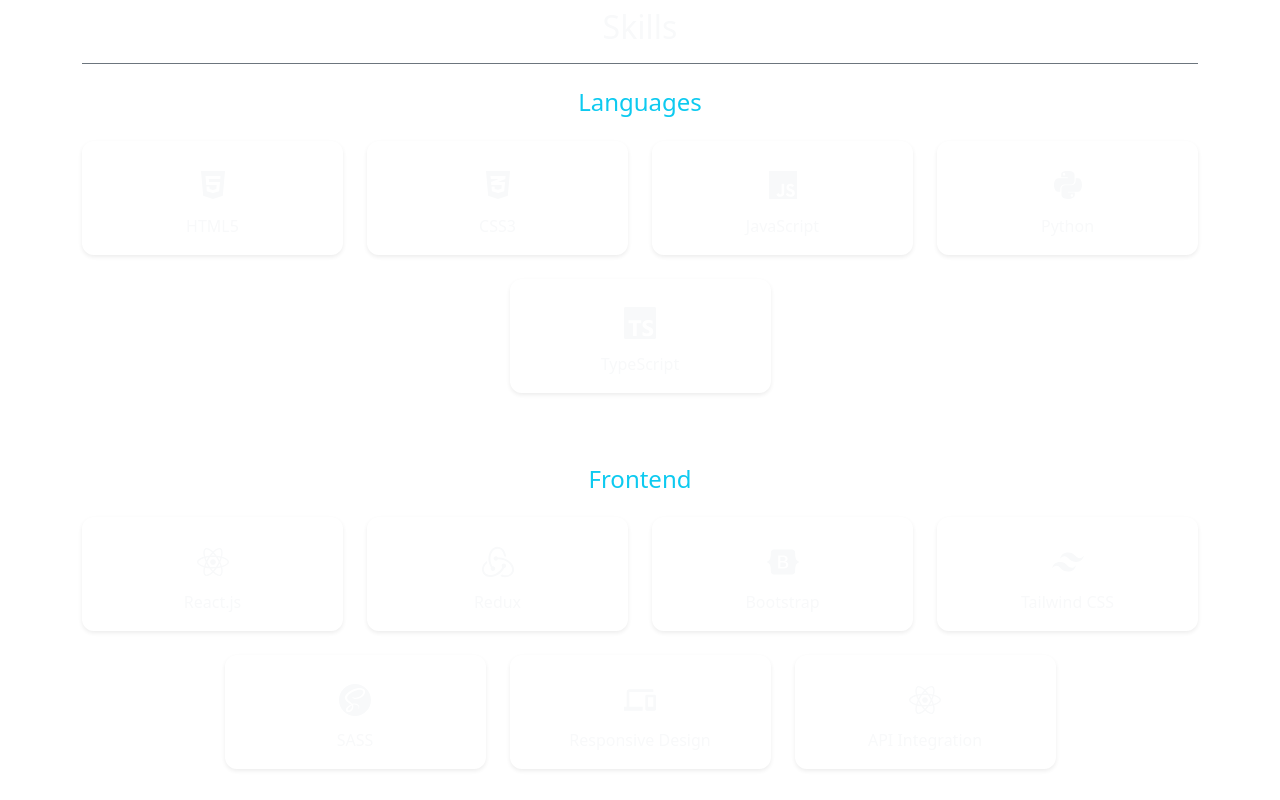
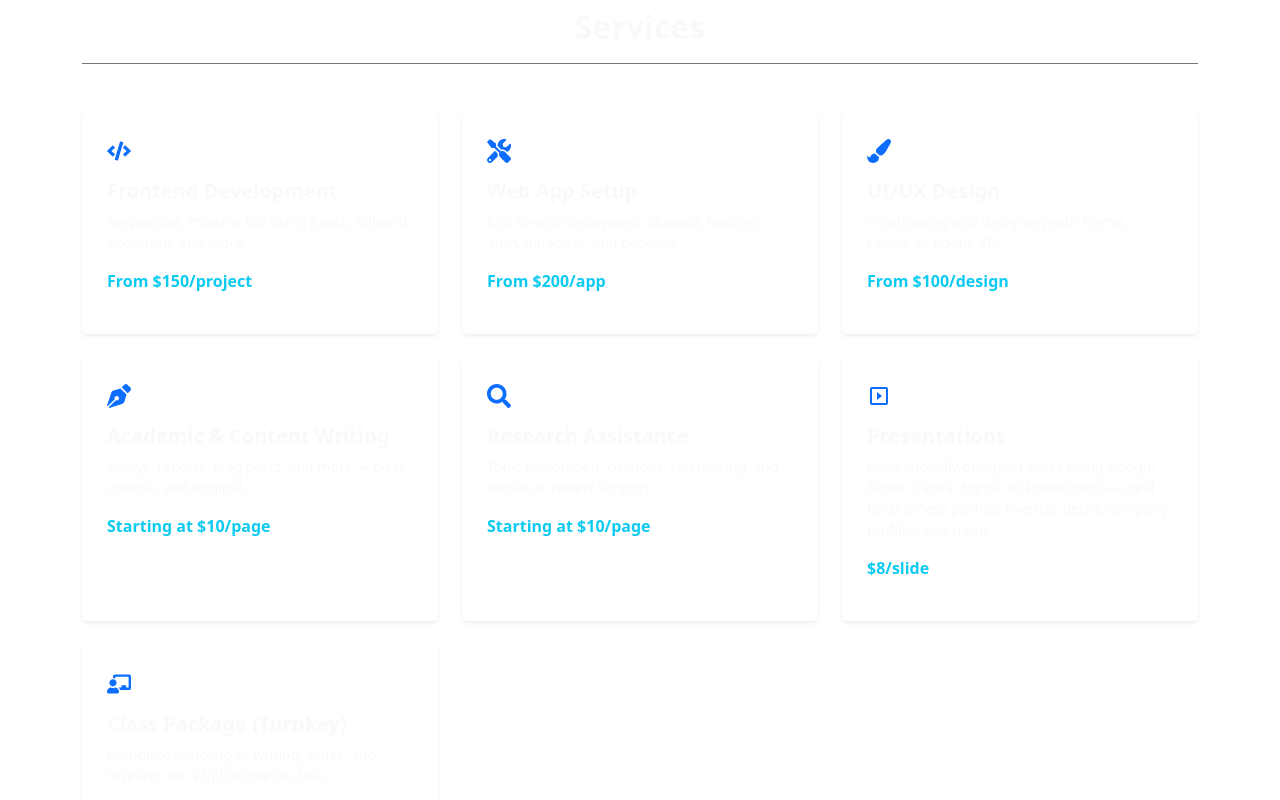
Before and after one commit to elishaoigara/portfolio-site, a React (Create React App) app: page / in a window 1280 px wide. Shown: the part 1420-2220 px from the top of the page. Built offline with nearby package versions, Linux system fonts and the light colour scheme.

Commit message:
services option

```diff
--- a/src/App.js
+++ b/src/App.js
@@ -3,6 +3,7 @@ import ParticlesBackground from './components/ParticlesBackground';
 import Navbar from './components/Navbar';
 import Hero from './components/Hero';
 import About from './components/About';
+import Services from './components/Services'; // ✅ Added
 import Skills from './components/Skills';
 import Projects from './components/Projects';
 import Contact from './components/Contact';
@@ -21,6 +22,7 @@ function App() {
       <Navbar />
       <Hero />
       <About />
+      <Services /> {/* ✅ New Services section */}
       <Skills />
       <Projects />
       <Contact />
--- a/src/components/Navbar.js
+++ b/src/components/Navbar.js
@@ -1,15 +1,16 @@
 import React from 'react';
 import Scrollspy from 'react-scrollspy';
 
-function Navbar() {
 const navLinks = [
   { href: '#hero', label: 'Home' },
   { href: '#about', label: 'About' },
+  { href: '#services', label: 'Services' },
   { href: '#skills', label: 'Skills' },
   { href: '#projects', label: 'Projects' },
   { href: '#contact', label: 'Contact' },
 ];
 
+function Navbar() {
   return (
     <>
       <nav
@@ -26,7 +27,7 @@ function Navbar() {
             Elisha
           </a>
 
-          {/* Mobile toggle button */}
+          {/* Toggler for mobile offcanvas */}
           <button
             className="navbar-toggler"
             type="button"
@@ -37,17 +38,17 @@ function Navbar() {
             <span className="navbar-toggler-icon"></span>
           </button>
 
-          {/* Desktop Navigation */}
-          <div className="d-none d-lg-block ms-auto">
+          {/* Desktop Nav */}
+          <div className="collapse navbar-collapse d-none d-lg-block">
             <Scrollspy
               items={navLinks.map(link => link.href.replace('#', ''))}
               currentClassName="active"
               componentTag="ul"
-              className="navbar-nav text-center"
+              className="navbar-nav ms-auto"
               offset={-100}
             >
-              {navLinks.map((link, idx) => (
-                <li key={idx} className="nav-item">
+              {navLinks.map((link, index) => (
+                <li className="nav-item" key={index}>
                   <a
                     href={link.href}
                     className="nav-link text-light px-3"
--- /dev/null
+++ b/src/components/Services.js
@@ -0,0 +1,80 @@
+import React from 'react';
+import { FaCode, FaPaintBrush, FaTools, FaPenNib, FaSearch, FaChalkboardTeacher, FaLaptop } from 'react-icons/fa';
+import { MdSlideshow } from 'react-icons/md';
+
+function Services() {
+  const services = [
+    {
+      icon: <FaCode size={24} />,
+      title: 'Frontend Development',
+      description: 'Responsive, modern UIs using React, Tailwind, Bootstrap, and more.',
+      price: 'From $150/project',
+    },
+    {
+      icon: <FaTools size={24} />,
+      title: 'Web App Setup',
+      description: 'End-to-end deployment: domain, hosting, auth, database, and backups.',
+      price: 'From $200/app',
+    },
+    {
+      icon: <FaPaintBrush size={24} />,
+      title: 'UI/UX Design',
+      description: 'Wireframing and designing with Figma, Canva, or Adobe XD.',
+      price: 'From $100/design',
+    },
+    {
+      icon: <FaPenNib size={24} />,
+      title: 'Academic & Content Writing',
+      description: 'Essays, reports, blog posts, and more — clear, concise, and original.',
+      price: 'Starting at $10/page',
+    },
+    {
+      icon: <FaSearch size={24} />,
+      title: 'Research Assistance',
+      description: 'Topic exploration, citations, referencing, and literature review support.',
+      price: 'Starting at $10/page',
+    },
+    {
+      icon: <MdSlideshow size={24} />,
+      title: 'Presentations',
+      description: 'Professionally designed slides using Google Slides, Canva, Figma, or PowerPoint — ideal for business pitches, investor decks, company profiles, and more.',
+      price: '$8/slide',
+    },
+    {
+      icon: <FaChalkboardTeacher size={24} />,
+      title: 'Class Package (Turnkey)',
+      description: 'Complete handling of writing, slides, and research for a full course or class.',
+      price: 'From $250/class',
+    },
+  ];
+
+  return (
+    <section id="services" className="py-5 text-light" style={{ background: 'transparent' }} data-aos="fade-up">
+      <div className="container">
+        <h2 className="mb-5 text-center fw-bold border-bottom border-secondary pb-3">Services</h2>
+        <div className="row g-4">
+          {services.map((service, index) => (
+            <div className="col-sm-12 col-md-6 col-lg-4" key={index}>
+              <div
+                className="p-4 h-100 rounded shadow-sm"
+                style={{
+                  background: 'rgba(255, 255, 255, 0.05)',
+                  backdropFilter: 'blur(10px)',
+                  border: '1px solid rgba(255, 255, 255, 0.1)',
+                  transition: 'transform 0.3s ease, box-shadow 0.3s ease',
+                }}
+              >
+                <div className="mb-3 text-primary">{service.icon}</div>
+                <h5 className="fw-bold text-light">{service.title}</h5>
+                <p className="text-light small">{service.description}</p>
+                <p className="text-info fw-semibold mt-3">{service.price}</p>
+              </div>
+            </div>
+          ))}
+        </div>
+      </div>
+    </section>
+  );
+}
+
+export default Services;
--- a/src/components/Skills.js
+++ b/src/components/Skills.js
@@ -2,12 +2,13 @@
 import React from 'react';
 import {
   FaHtml5, FaCss3Alt, FaJs, FaReact, FaBootstrap,
-  FaGitAlt, FaGithub, FaPython
+  FaGitAlt, FaGithub, FaPython, FaPenNib, FaChalkboardTeacher
 } from 'react-icons/fa';
 import {
   SiTailwindcss, SiFirebase, SiRedux, SiTypescript, SiSass, SiEslint
 } from 'react-icons/si';
 import { MdDevices } from 'react-icons/md';
+import { LuPresentation } from 'react-icons/lu'; // ✅ Valid icon for Presentations
 
 function Skills() {
   const categories = {
@@ -32,7 +33,12 @@ function Skills() {
       { name: 'GitHub', icon: <FaGithub /> },
       { name: 'Firebase', icon: <SiFirebase /> },
       { name: 'ESLint', icon: <SiEslint /> },
-    ]
+    ],
+    Services: [
+      { name: 'Writing', icon: <FaPenNib /> },
+      { name: 'Research Assistance', icon: <FaChalkboardTeacher /> },
+      { name: 'Presentations', icon: <LuPresentation /> },
+    ],
   };
 
   return (
@@ -40,7 +46,7 @@ function Skills() {
       <div className="container">
         <h2 className="mb-4 text-center border-bottom border-secondary pb-3">Skills</h2>
 
-        {Object.entries(categories).map(([category, skills], idx) => (
+        {Object.entries(categories).map(([category, skills]) => (
           <div key={category} className="mb-5">
             <h4 className="text-center mb-4 text-info">{category}</h4>
             <div className="row justify-content-center">
```
Lines whose indentation alone changed are shown as unchanged.
